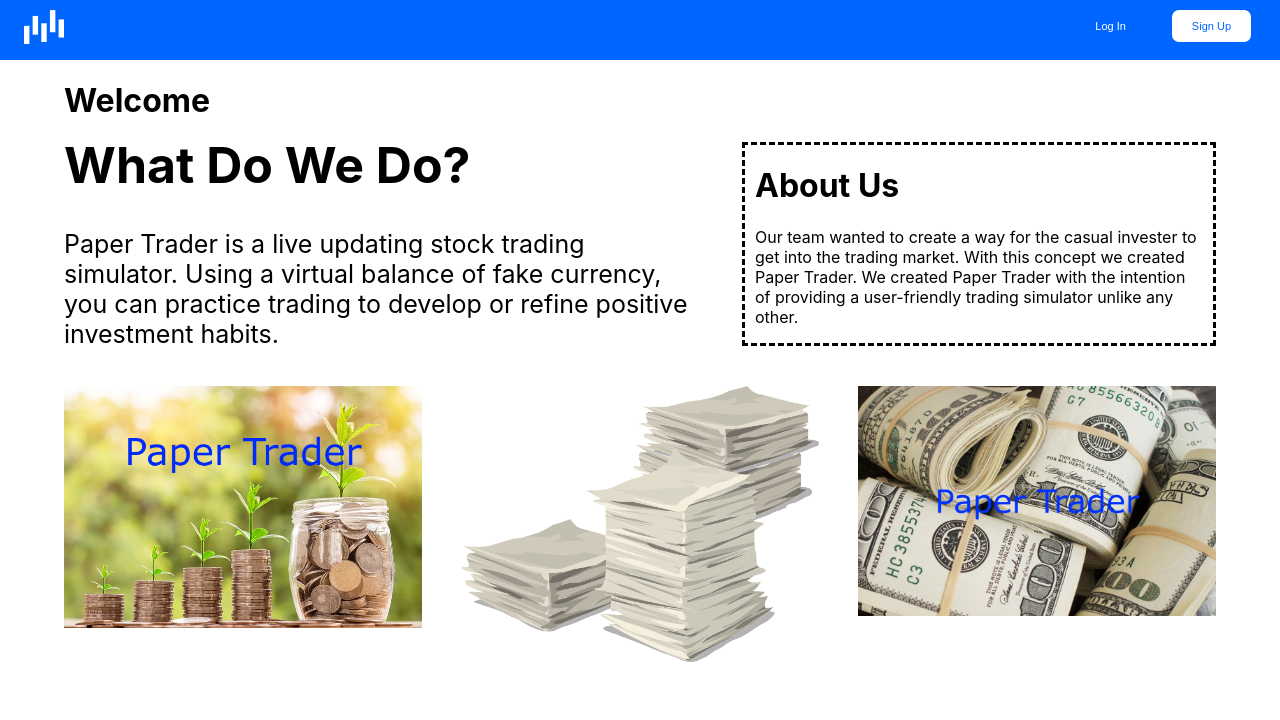
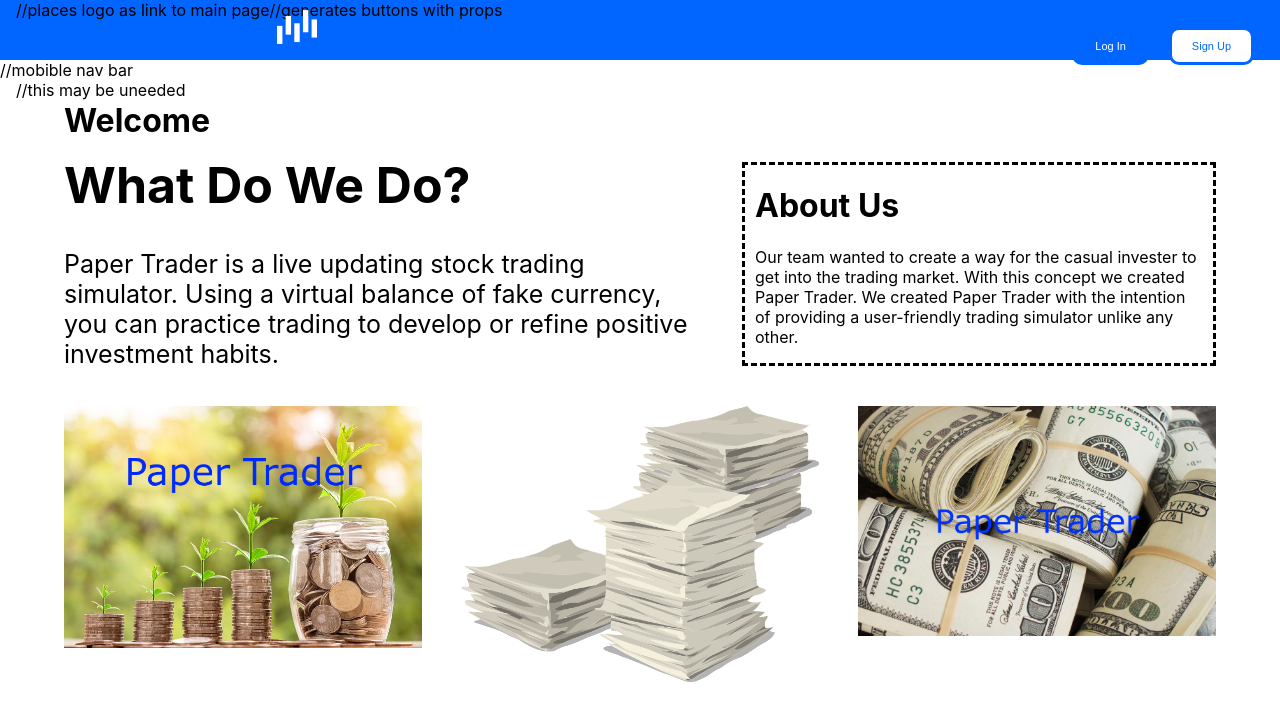
Before and after one commit to mobrien13/paper-trader, a React (Create React App) app in the folder paper-trader/: page / in a window 1280 px wide. Shown: the top 720 px of the page. Built offline with nearby package versions, Linux system fonts and the light colour scheme; no server answers.

Commit message:
Added more comments

```diff
--- a/paper-trader/src/Components/Modal/Modal.js
+++ b/paper-trader/src/Components/Modal/Modal.js
@@ -3,10 +3,12 @@ import './Modal.css'
 import {motion, AnimatePresence} from "framer-motion"
 import { getAuth } from 'firebase/auth';
 
+//creates modal with ref for open and closed properties
 const Modal = forwardRef((props, ref) => {
     const [open, setOpen] = useState(false);
     const currentUser = getAuth();
 
+    //creates callable functions to set open or closed
     useImperativeHandle(ref, () => {
         return{
             open: () => setOpen(true),
@@ -15,6 +17,8 @@ const Modal = forwardRef((props, ref) => {
     })
 
     return(
+
+        //animatees the modal
         <AnimatePresence>
             {open && (
                 <>
@@ -46,6 +50,7 @@ const Modal = forwardRef((props, ref) => {
                     className='modal-content-wrapper'>
 
                     {/* Concent goes on this div*/}
+                    //creates modal with props passed into it
                     <motion.div className='modal-content'>
                         {props.children}
                     </motion.div>
--- a/paper-trader/src/Components/Navbar/Navbar.js
+++ b/paper-trader/src/Components/Navbar/Navbar.js
@@ -14,15 +14,23 @@ function Navbar(props) {
   return (
     <>
       <nav className="navbar">
+
+        //places logo as link to main page
         <Link to='/'><img className="logo" src={logo} /></Link>
+
+        //generates buttons with props
         <ul className="navbar-buttons">
           {useAuth() != null && <Search />}
           {props.children} </ul>
+
+          //this may be uneeded
         <ul className="navbar-links">
         </ul>
       </nav>
 
 
+
+      //mobible nav bar
       <nav className='mobileNav'>
         <div className='mobileTopBar'>
           <ul className='mobileNavbarUl'>
--- a/paper-trader/src/Components/Pages/Dashboard.js
+++ b/paper-trader/src/Components/Pages/Dashboard.js
@@ -5,13 +5,20 @@ import './Pages.css';
 import { Sparklines, SparklinesLine } from 'react-sparklines';
 
 
-
+/*
+----------THIS IS ALL PLACE HOLDER INFORMATION-------
+    -this dashboard is currently being working on by
+          Mitch and Duncan
+    -This will all be changed to take dummy stock data
+*/
 
 function Dashboard() {
     return (
       <>
         <div className='backround'>
           <div className='graph-box'>
+
+            //generates graph from sparkline data, this will need to be changed for graph
             <div className='graph'>
               <Sparklines data={[5, 10, 5, 18, 20, 8, 15,12]} width={100} height={30} margin={5} >
                 <SparklinesLine color="black" style={{ fill: "none}"}}/>
```
Also changed, not shown: paper-trader/src/Components/Pages/Welcome.js (line endings or trailing spaces).
